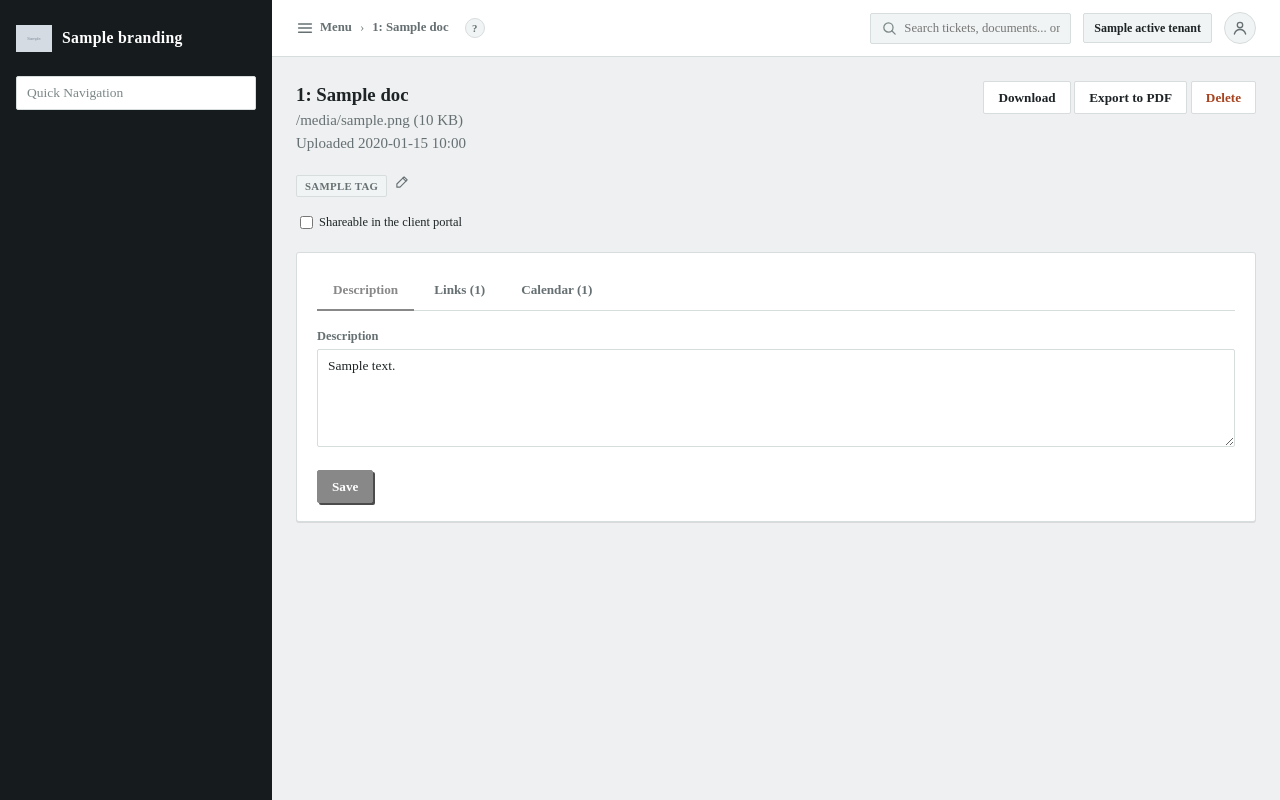
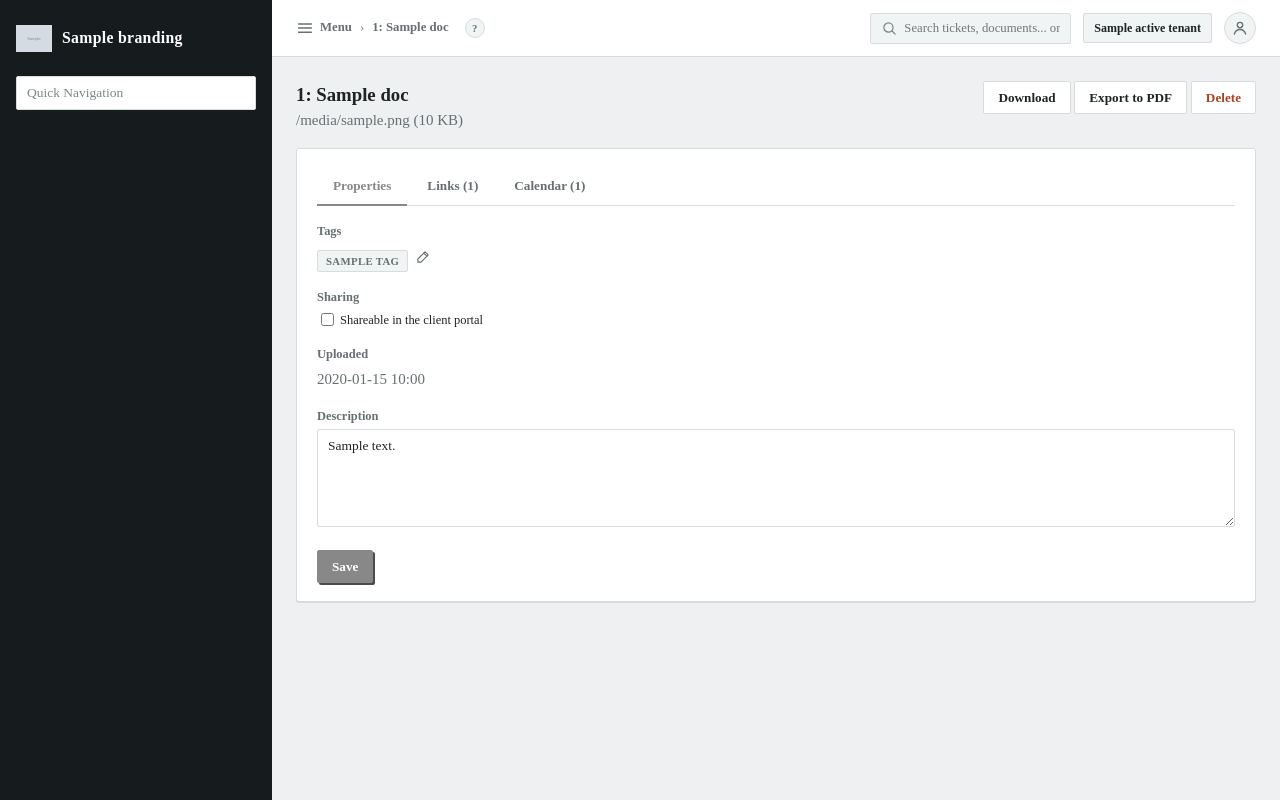
Before and after one commit to timlossev/rain, a Python web app: template backend/src/rain/web/templates/documents/detail.html in a window 1280 px wide. Run offline with Jinja, Linux system fonts and the light colour scheme; the template is opened without the code that fills it: most values are stand-ins (such as "Sample title", 1, 10 or a date in 2020); grey boxes marked "Sample" are stand-in pictures; some libraries are stand-ins or nearby versions.

Commit message:
Document Properties tab, paginate portal document lists
Moved a document's tags, sharing checkbox, and upload date into its
"Properties" tab (renamed from "Description," which now also lives
there) instead of sitting above the tabs.

Paginated the client portal's Document Archive and Shareable documents
tabs -- both were unbounded, same issue "Tickets reported by me" had
before. _pagination.html's render_pagination macro now takes an
optional `param` so more than one paginated list can share a page
without one's Next/Prev resetting the other's page number.

Co-Authored-By: Claude Sonnet 5 <noreply@anthropic.com>

```diff
--- a/backend/src/rain/web/templates/documents/detail.html
+++ b/backend/src/rain/web/templates/documents/detail.html
@@ -1,11 +1,11 @@
 {% extends "base.html" %}
 {% block title %}{{ doc.doc_number }}: {{ doc.title }} - {{ branding.instance_name }}{% endblock %}
-{% block help_text %}A single document's details - tags, description, contents (with an inline editor for txt/md files), auto-update from a webhook, what it's linked to, and any calendar reminders (e.g. a quarterly revision) tied to it.{% endblock %}
+{% block help_text %}A single document's details - properties (tags, sharing, upload date, description), contents (with an inline editor for txt/md files), auto-update from a webhook, what it's linked to, and any calendar reminders (e.g. a quarterly revision) tied to it.{% endblock %}
 {% block content %}
 <div class="panel-row" style="justify-content:space-between; align-items:flex-start;">
   <div>
     <div style="font-size:1.25em; font-weight:600;">{{ doc.doc_number }}: {{ doc.title }}</div>
-    <div class="muted">{{ doc.filename }} ({{ (doc.size_bytes / 1024) | round(1) }} KB)<br>Uploaded {{ doc.created_at.strftime("%Y-%m-%d %H:%M") if doc.created_at else "-" }}</div>
+    <div class="muted">{{ doc.filename }} ({{ (doc.size_bytes / 1024) | round(1) }} KB)</div>
   </div>
   <div>
     <a class="btn" href="/documents/{{ doc.id }}/download">Download</a>
@@ -16,35 +16,12 @@
   </div>
 </div>
 
-<div class="panel-row" style="margin-bottom:16px;">
-  <span class="doc-tags-edit" data-inline-edit>
-    <span class="doc-tags-display" data-inline-edit-display>
-      {% for tag in doc.tags %}<span class="badge">{{ tag }}</span> {% else %}<span class="muted">No tags.</span>{% endfor %}
-      <button type="button" class="inline-edit-btn" data-inline-edit-toggle title="Edit tags" aria-label="Edit tags">
-        <span class="nav-icon">{{ nav_icon("pencil") }}</span>
-      </button>
-    </span>
-    <form method="post" action="/documents/{{ doc.id }}/tags" data-inline-edit-form hidden>
-      <input type="text" name="tags" value="{{ doc.tags | join(', ') }}" placeholder="runbook, security, onboarding" style="min-width:320px;">
-      <button type="submit" class="btn btn-sm">Save</button>
-      <button type="button" class="btn btn-sm" data-inline-edit-cancel>Cancel</button>
-    </form>
-  </span>
-</div>
-
-<div class="panel-row" style="margin-bottom:16px;">
-  <form method="post" action="/documents/{{ doc.id }}/sharing" class="inline">
-    <label class="checkbox-row"><input type="checkbox" name="is_shareable" onchange="this.form.submit()" {% if doc.is_shareable %}checked{% endif %}> Shareable in the client portal</label>
-  </form>
-  {% if doc.is_shareable %}<span class="muted">Visible to every portal visitor, including those without an account.</span>{% endif %}
-</div>
-
 <div class="card" data-tabs>
   <div class="tab-buttons">
     {% if body_kind %}
     <button type="button" class="tab-btn active" data-tab-btn="contents">Contents</button>
     {% endif %}
-    <button type="button" class="tab-btn{{ '' if body_kind else ' active' }}" data-tab-btn="description">Description</button>
+    <button type="button" class="tab-btn{{ '' if body_kind else ' active' }}" data-tab-btn="properties">Properties</button>
     {% if body_kind %}
     <button type="button" class="tab-btn" data-tab-btn="auto-update">Auto-update</button>
     {% endif %}
@@ -79,7 +56,39 @@
   </div>
   {% endif %}
 
-  <div class="tab-panel{{ '' if body_kind else ' active' }}" data-tab-panel="description">
+  <div class="tab-panel{{ '' if body_kind else ' active' }}" data-tab-panel="properties">
+    <div class="field">
+      <label>Tags</label>
+      <span class="doc-tags-edit" data-inline-edit>
+        <span class="doc-tags-display" data-inline-edit-display>
+          {% for tag in doc.tags %}<span class="badge">{{ tag }}</span> {% else %}<span class="muted">No tags.</span>{% endfor %}
+          <button type="button" class="inline-edit-btn" data-inline-edit-toggle title="Edit tags" aria-label="Edit tags">
+            <span class="nav-icon">{{ nav_icon("pencil") }}</span>
+          </button>
+        </span>
+        <form method="post" action="/documents/{{ doc.id }}/tags" data-inline-edit-form hidden>
+          <input type="text" name="tags" value="{{ doc.tags | join(', ') }}" placeholder="runbook, security, onboarding" style="min-width:320px;">
+          <button type="submit" class="btn btn-sm">Save</button>
+          <button type="button" class="btn btn-sm" data-inline-edit-cancel>Cancel</button>
+        </form>
+      </span>
+    </div>
+
+    <div class="field">
+      <label>Sharing</label>
+      <div>
+        <form method="post" action="/documents/{{ doc.id }}/sharing" class="inline">
+          <label class="checkbox-row"><input type="checkbox" name="is_shareable" onchange="this.form.submit()" {% if doc.is_shareable %}checked{% endif %}> Shareable in the client portal</label>
+        </form>
+        {% if doc.is_shareable %}<div class="field-hint">Visible to every portal visitor, including those without an account.</div>{% endif %}
+      </div>
+    </div>
+
+    <div class="field">
+      <label>Uploaded</label>
+      <div class="muted">{{ doc.created_at.strftime("%Y-%m-%d %H:%M") if doc.created_at else "-" }}</div>
+    </div>
+
     <form method="post" action="/documents/{{ doc.id }}/description">
       <div class="field">
         <label for="description">Description</label>
```
Also changed, not shown: backend/src/rain/modules/documents/service.py (+12 -6 lines), backend/src/rain/modules/portal/router.py (+12 -3 lines), backend/src/rain/web/templates/_pagination.html (+8 -3 lines), backend/src/rain/web/templates/portal/report.html (+6 -4 lines), docs/CHANGELOG.md.
